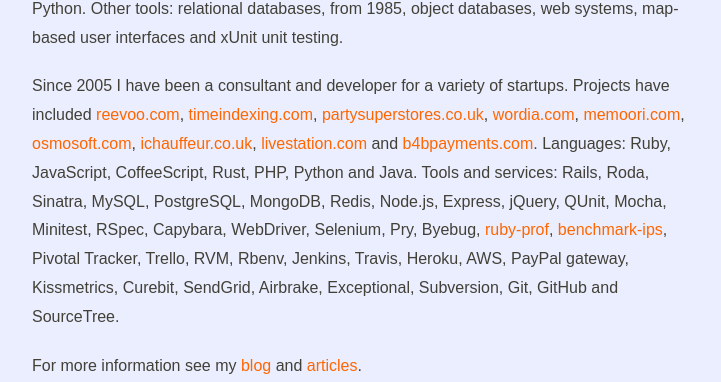
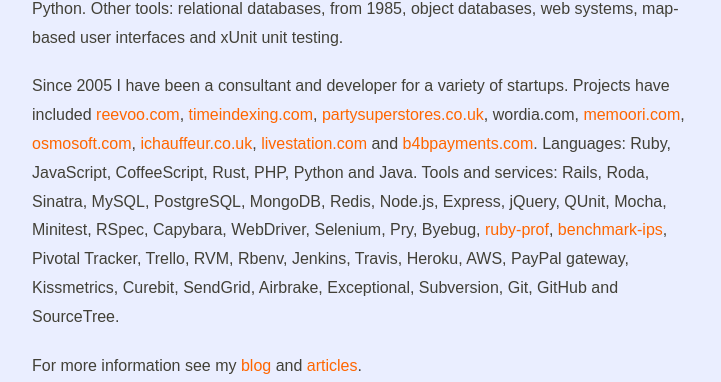
Before and after one commit to rdrake98/rdrake98.github.io, a plain HTML site: page cv.html in a window 1280 px wide. Shown: the part 453-835 px from the top of the page, without its empty margins (158-879 px from the left). Drawn offline with Linux system fonts and the light colour scheme.

Commit message:
remove obsolete limk

```diff
--- a/cv.html
+++ b/cv.html
@@ -22,7 +22,7 @@
         <a href="https://www.reevoo.com/">reevoo.com</a>,
         <a href="https://www.timeindexing.com/">timeindexing.com</a>,
         <a href="https://www.facebook.com/partysuperstore/">partysuperstores.co.uk</a>,
-        <a href="https://en.wikipedia.org/wiki/Wordia">wordia.com</a>,
+        wordia.com,
         <a href="https://www.memoori.com/">memoori.com</a>,
         <a href="https://tiddlywiki.com/#Osmosoft">osmosoft.com</a>,
         <a href="https://ichauffeur.co.uk/">ichauffeur.co.uk</a>,
```
